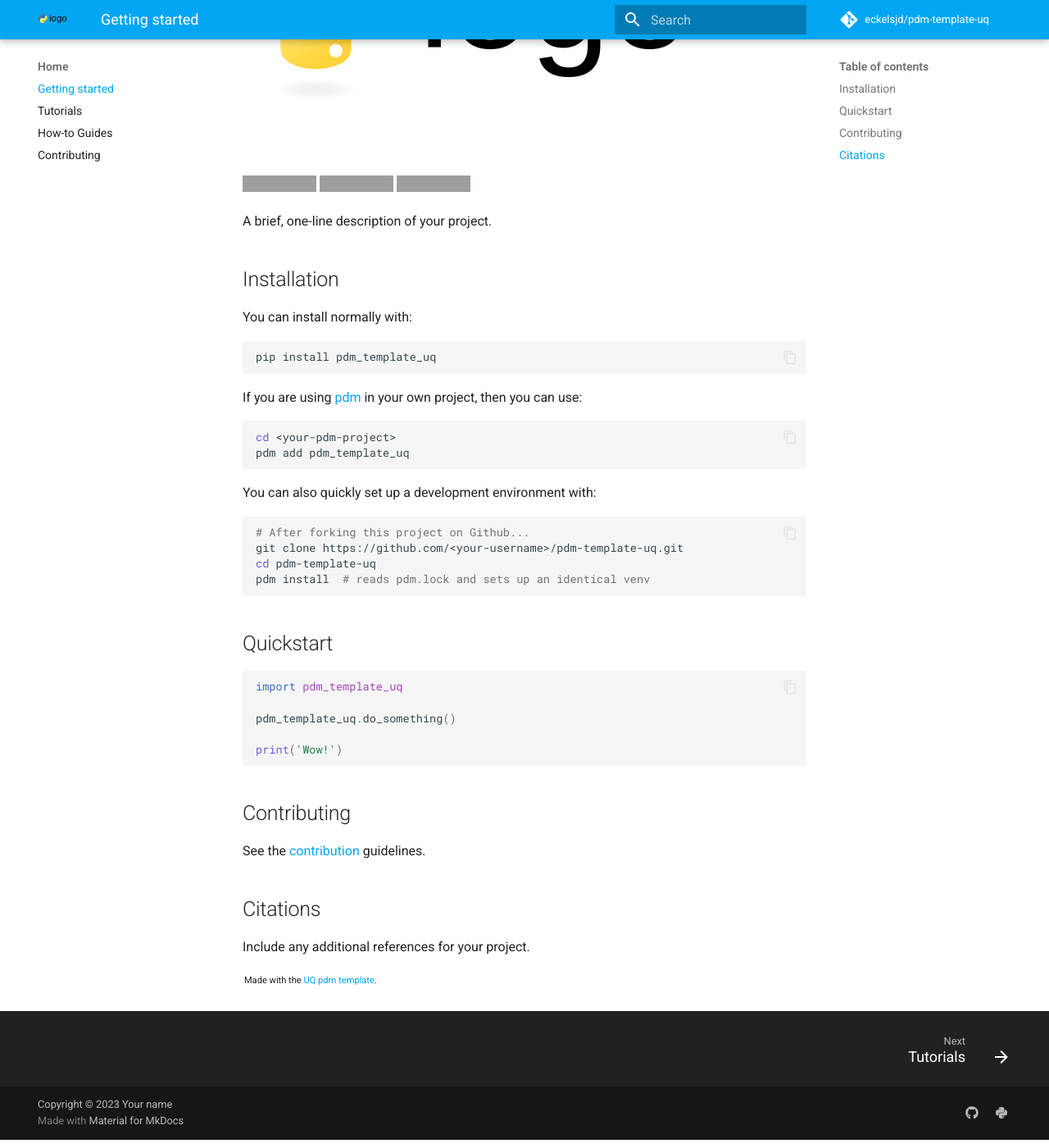
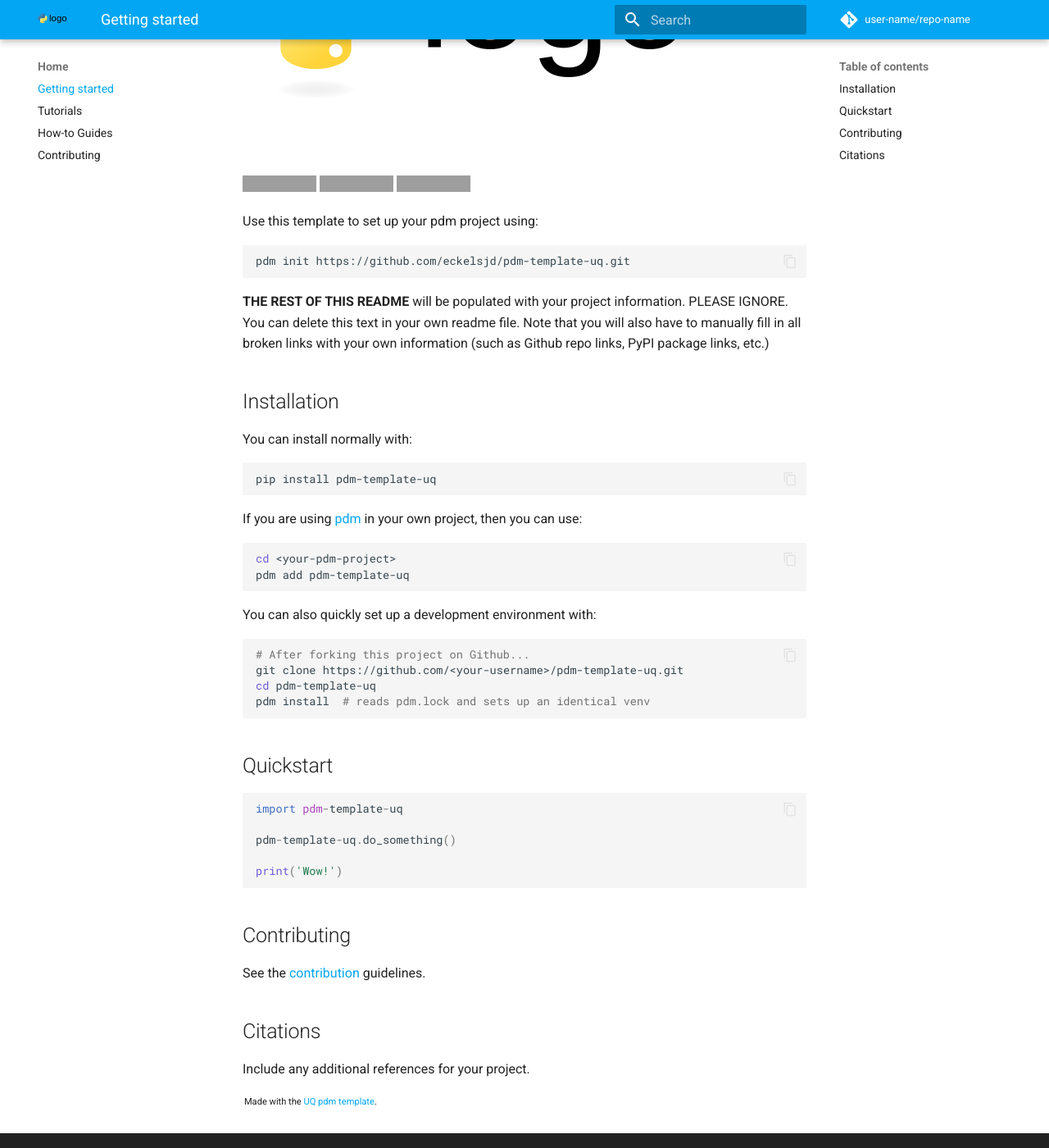
Before and after one commit to eckelsjd/pdm-template-uq, an MkDocs documentation site: the page built from docs/README.md, in a window 1280 px wide and 1400 px high, scrolled down 389 px. Shown: the whole window at 82% size. Built offline with MkDocs 1.6.1 and Material for MkDocs 9.7.7, drawn with Linux system fonts in a browser that asks for light colours; comment, search, counter and statistics services are not loaded; grey boxes are pictures that could not be loaded.

Commit message:
fix: some typos in md and pyproject
Also removing .idea from tracking

````diff
--- a/docs/README.md
+++ b/docs/README.md
@@ -3,17 +3,24 @@
 [![PyPI](https://img.shields.io/pypi/v/pdm_template_uq?logo=python&logoColor=%23cccccc)](https://pypi.org/project/pdm_template_uq)
 [![Python 3.11](https://img.shields.io/badge/python-3.11+-blue.svg?logo=python&logoColor=cccccc)](https://www.python.org/downloads/)
 
-A brief, one-line description of your project.
+Use this template to set up your pdm project using:
+```shell
+pdm init https://github.com/eckelsjd/pdm-template-uq.git
+```
+
+**THE REST OF THIS README** will be populated with your project information. PLEASE IGNORE. You can delete
+this text in your own readme file. Note that you will also have to manually fill in all broken links with your own
+information (such as Github repo links, PyPI package links, etc.)
 
 ## Installation
 You can install normally with:
 ```shell
-pip install pdm_template_uq
+pip install pdm-template-uq
 ```
 If you are using [pdm](https://github.com/pdm-project/pdm) in your own project, then you can use:
 ```shell
 cd <your-pdm-project>
-pdm add pdm_template_uq
+pdm add pdm-template-uq
 ```
 You can also quickly set up a development environment with:
 ```shell
@@ -25,9 +32,9 @@ pdm install  # reads pdm.lock and sets up an identical venv
 
 ## Quickstart
 ```python
-import pdm_template_uq
+import pdm-template-uq
 
-pdm_template_uq.do_something()
+pdm-template-uq.do_something()
 
 print('Wow!')
 ```
--- a/mkdocs.yml
+++ b/mkdocs.yml
@@ -1,7 +1,7 @@
 site_name: My Scientific Computing Package
 site_url: https://eckelsjd.github.io/pdm-template-uq/
 site_author: Your name
-repo_name: eckelsjd/pdm-template-uq
+repo_name: user-name/repo-name
 repo_url: https://github.com/eckelsjd/pdm-template-uq.git
 copyright: Copyright &copy 2023 Your name
 
@@ -57,9 +57,9 @@ nav:
 extra:
   social:
     - icon: fontawesome/brands/github
-      link: https://github.com/eckelsjd
+      link: https://github.com/<your-username>
     - icon: fontawesome/brands/python
-      link: https://pypi.org/project/pdm-template-uq/
+      link: https://pypi.org/project/<your-project-name>/
 
 extra_javascript:
   - javascripts/mathjax.js  # For displaying latex equations with $$ notation
--- a/pyproject.toml
+++ b/pyproject.toml
@@ -10,7 +10,7 @@ dependencies = [
 ]
 requires-python = ">=3.11"
 readme = "docs/README.md"
-license = {file = "LICENSE"}
+license = {text = "GPL-3.0-only"}
 keywords = []
 classifiers = [
     "Development Status :: 3 - Alpha",
````
Also changed, not shown: docs/how-to-guides.md (+2 -2 lines), docs/tutorials.md (+2 -2 lines), 4 other files.
